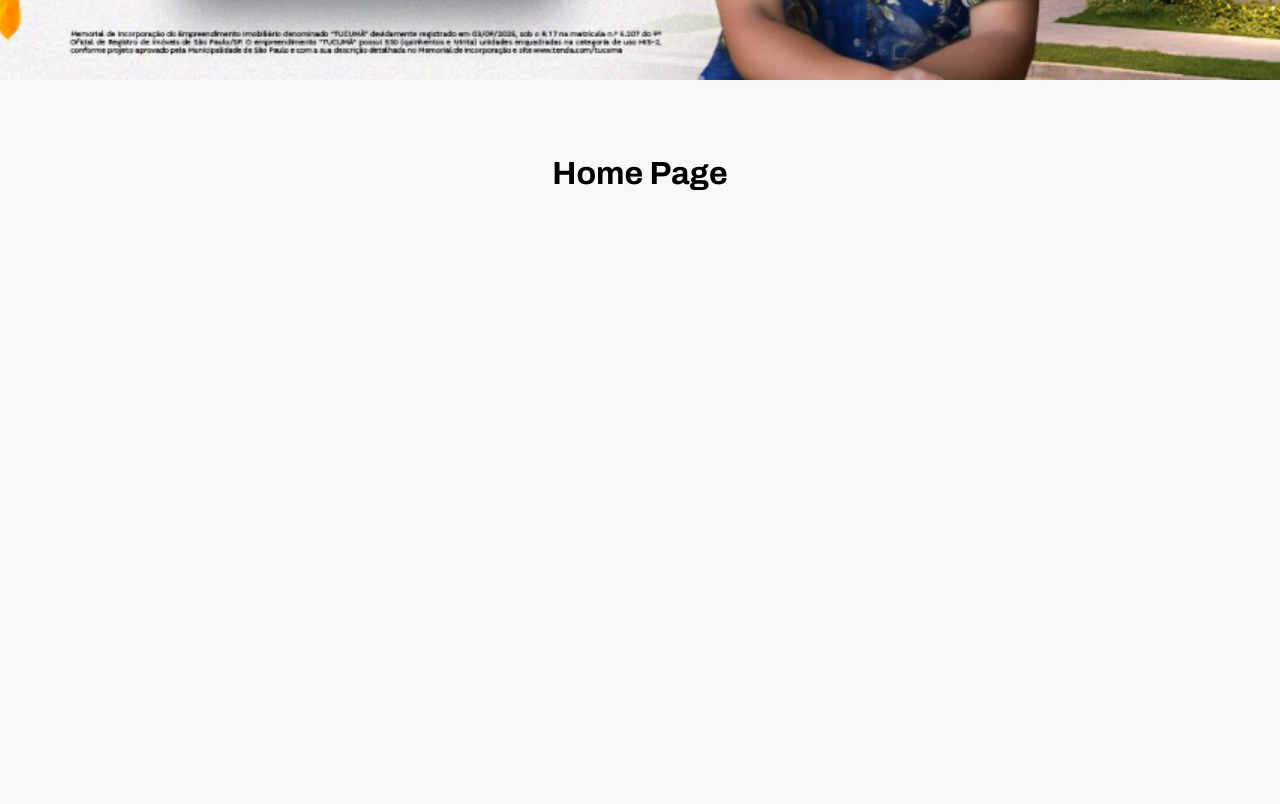
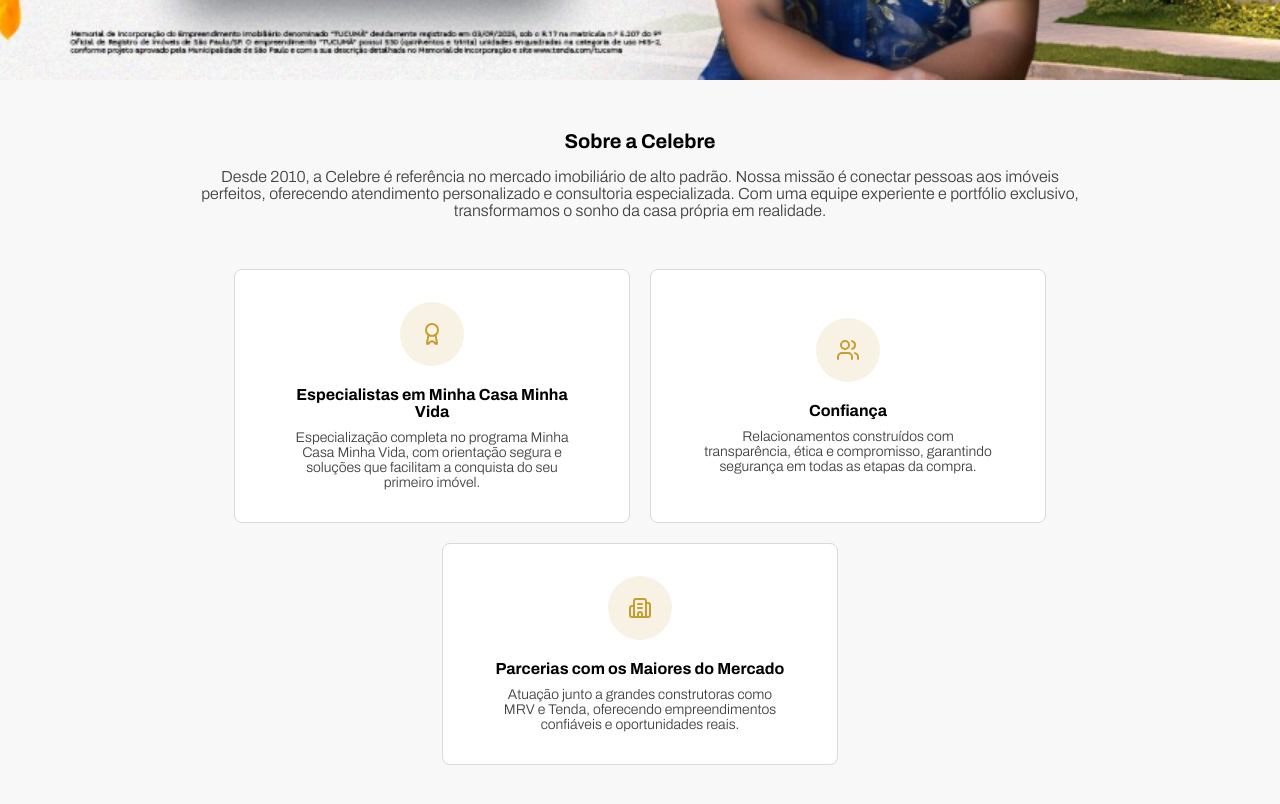
Before and after one commit to gabrielrom/celebre, a React (Vite) app: page / in a window 1280 px wide. Shown: the part 600-1404 px from the top of the page. Before the commit the page ends 867 px from the top, so only its background shows below. Built offline with nearby package versions, Linux system fonts and the light colour scheme.

Commit message:
create about company section

```diff
--- a/src/pages/home/views/HomeView.jsx
+++ b/src/pages/home/views/HomeView.jsx
@@ -1,8 +1,10 @@
 import Navbar from '../../../components/Navbar/Navbar';
 import BannerCarousel from '../../../components/BannerCarousel/BannerCarousel';
-import styles from './HomeView.module.css';
+import InfoCard from '../../../components/InfoCard/InfoCard';
 import bannerImage from '../../../assets/banner1.png';
 import bannerImageMobile from '../../../assets/mobile-image.png';
+import { Award, Users, Building2 } from 'lucide-react';
+import styles from './HomeView.module.css';
 
 export function HomeView() {
   const banners = [
@@ -20,9 +22,30 @@ export function HomeView() {
       <main className={styles.contentArea}>
         <BannerCarousel banners={banners} />
 
-        <div className={styles.innerContent}>
-          <h1 className={styles.title}>Home Page</h1>
-        </div>
+        <section className={styles.aboutSection}>
+          <h2 className={styles.aboutTitle}>Sobre a Celebre</h2>
+          <p className={styles.aboutSubtitle}>
+            Desde 2010, a Celebre é referência no mercado imobiliário de alto padrão. Nossa missão é conectar pessoas aos imóveis perfeitos, oferecendo atendimento personalizado e consultoria especializada. Com uma equipe experiente e portfólio exclusivo, transformamos o sonho da casa própria em realidade.
+          </p>
+
+          <div className={styles.differentialsList}>
+            <InfoCard
+              icon={<Award />}
+              title="Especialistas em Minha Casa Minha Vida"
+              subtitle="Especialização completa no programa Minha Casa Minha Vida, com orientação segura e soluções que facilitam a conquista do seu primeiro imóvel."
+            />
+            <InfoCard
+              icon={<Users />}
+              title="Confiança"
+              subtitle="Relacionamentos construídos com transparência, ética e compromisso, garantindo segurança em todas as etapas da compra."
+            />
+            <InfoCard
+              icon={<Building2 />}
+              title="Parcerias com os Maiores do Mercado"
+              subtitle="Atuação junto a grandes construtoras como MRV e Tenda, oferecendo empreendimentos confiáveis e oportunidades reais."
+            />
+          </div>
+        </section>
       </main>
 
       <footer className={styles.footerArea}>
--- a/src/pages/home/views/HomeView.module.css
+++ b/src/pages/home/views/HomeView.module.css
@@ -9,14 +9,39 @@
     "footer footer footer";
 }
 
-@media (max-width: 768px) {
-  .container {
-    grid-template-columns: 1fr;
-    grid-template-areas:
-      "navbar"
-      "content"
-      "footer";
-  }
+.aboutSection {
+  display: flex;
+  flex-direction: column;
+  align-items: center;
+  padding: 0 26px;
+  width: 100%;
+  margin: 50px 0;
+}
+
+.aboutTitle {
+  font-family: var(--font-sans);
+  font-weight: 700;
+  font-size: 20px;
+  color: var(--black-color);
+  margin-bottom: 1rem;
+}
+
+.aboutSubtitle {
+  font-family: var(--font-sans);
+  font-weight: 300;
+  font-size: 16px;
+  color: var(--subtitle-text-color);
+  text-align: center;
+  max-width: 900px;
+  margin-bottom: 50px;
+}
+
+.differentialsList {
+  display: flex;
+  gap: 20px;
+  width: 100%;
+  justify-content: center;
+  flex-wrap: wrap;
 }
 
 .navbarArea {
@@ -31,22 +56,24 @@
   width: 100%;
 }
 
-.innerContent {
-  width: 100%;
-  padding: 26px;
-  margin-top: 50px;
-  margin-bottom: 50px;
-  display: flex;
-  flex-direction: column;
-  align-items: center;
-}
-
 .footerArea {
   grid-area: footer;
 }
 
-.title {
-  font-size: 32px;
-  line-height: 1.1;
-  color: var(--title-text-color);
+/* Media Queries */
+
+/* Mobile */
+@media (max-width: 768px) {
+  .container {
+    grid-template-columns: 1fr;
+    grid-template-areas:
+      "navbar"
+      "content"
+      "footer";
+  }
+
+  .differentialsList {
+    flex-direction: column;
+    align-items: center;
+  }
 }
--- a/src/styles/global.css
+++ b/src/styles/global.css
@@ -7,6 +7,7 @@
   --title-text-color: #000000;
   --subtitle-text-color: #414141;
   --white-color: #FFFFFF;
+  --black-color: #000000;
   --gray-border-color: #D9D9D9;
   --disable-background-color: #CDCDCD;
   --placeholder-text-color: #ACACAC;
```
